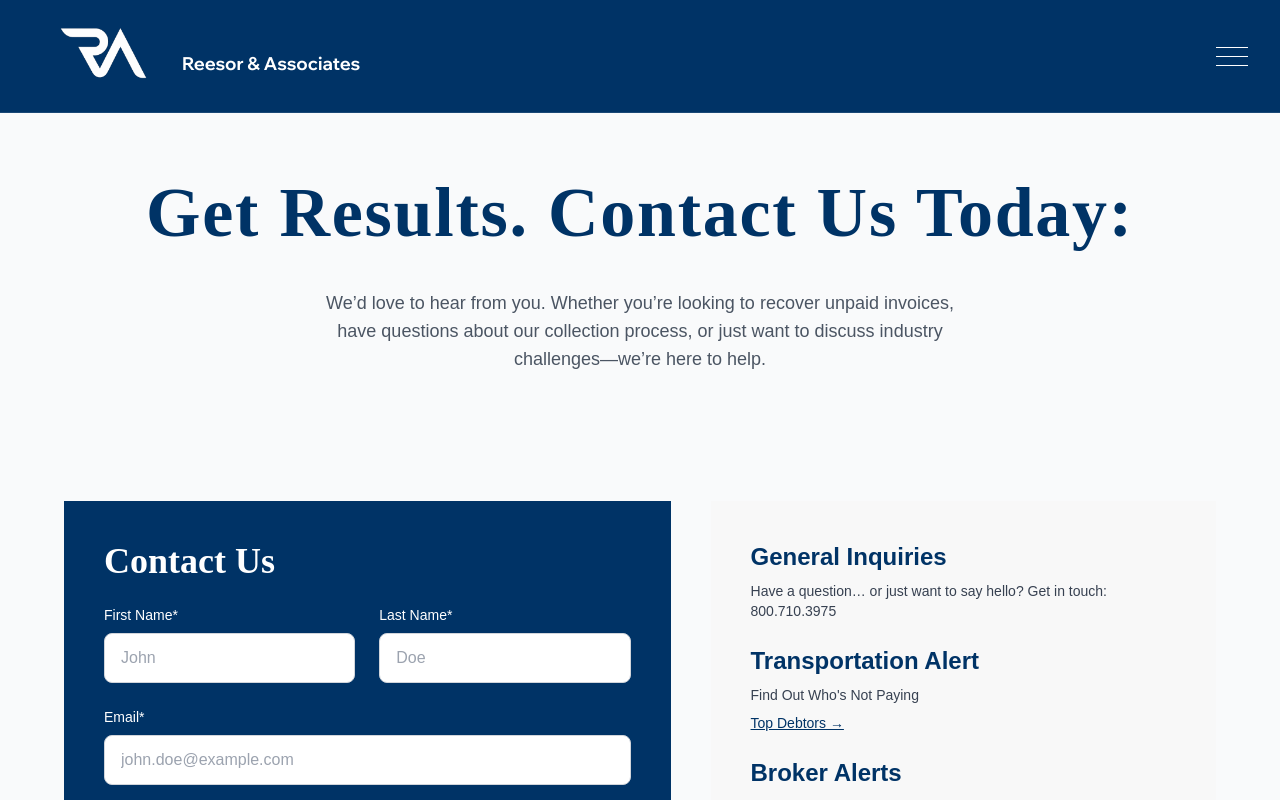
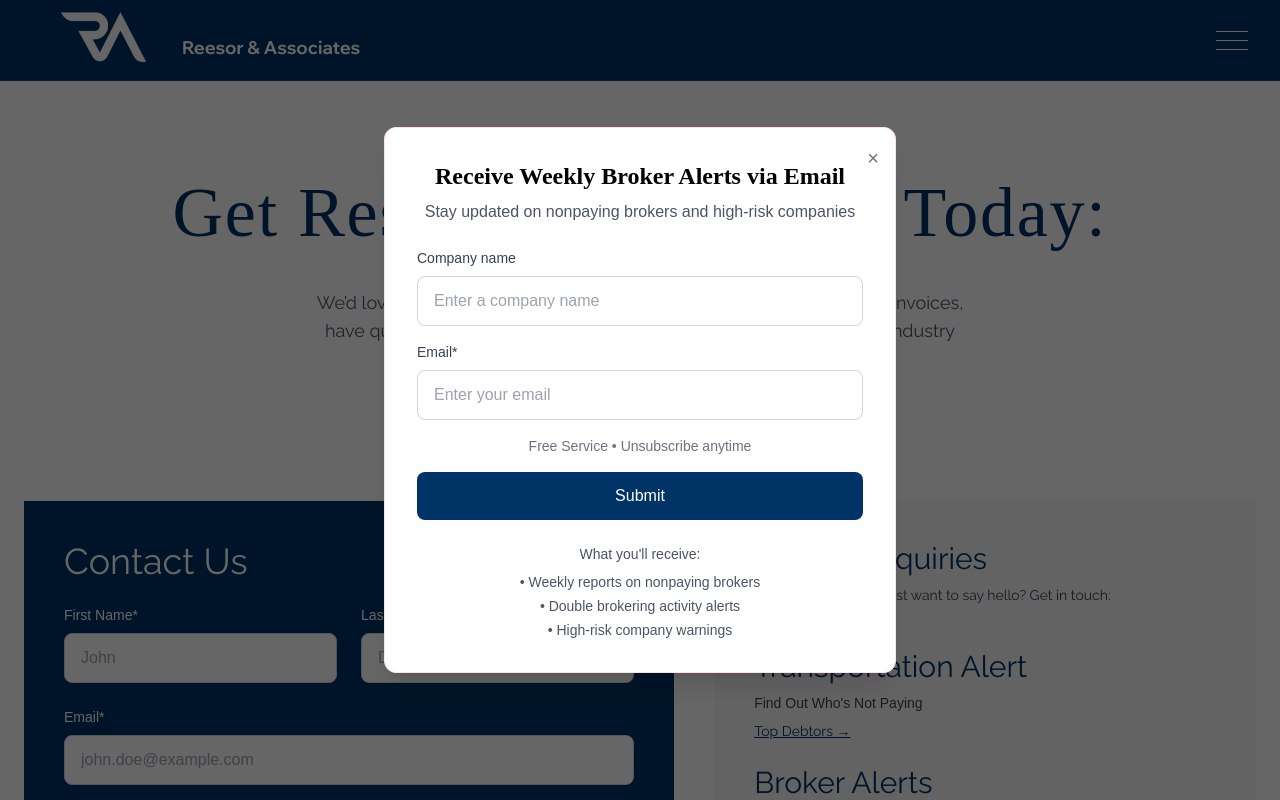
Before and after one commit to Mikemike8/ReesorAndAsociates, a React (Vite) app in the folder Reesor-Frontend/: page /about in a window 1280 px wide. Shown: the top 800 px of the page. Built offline with nearby package versions, Linux system fonts and the light colour scheme; a web font is replaced by a local one.

Commit message:
doneforthenight

```diff
--- a/Reesor-Frontend/index.html
+++ b/Reesor-Frontend/index.html
@@ -8,6 +8,7 @@
     <link href="https://cdnjs.cloudflare.com/ajax/libs/font-awesome/6.0.0-beta3/css/all.min.css" rel="stylesheet" />
     <link href="https://fonts.googleapis.com/css2?family=Fahkwang:wght@200;300;400;500;600;700&display=swap" rel="stylesheet">
     <link href="https://fonts.googleapis.com/css2?family=Wix+Madefor+Display:wght@400..800&display=swap" rel="stylesheet">
+    <link href="https://fonts.googleapis.com/css2?family=Raleway:wght@400;700&display=swap" rel="stylesheet">
 
 
     <meta name="viewport" content="width=device-width, initial-scale=1.0" />
--- a/Reesor-Frontend/src/App.jsx
+++ b/Reesor-Frontend/src/App.jsx
@@ -7,6 +7,7 @@ import Debtor from './components/Debtor';  // import the new Debtor component
 import { Navbar } from './components/Navbar';
 import  {TopDebtor} from './components/TopDebtor';
 import { Footer } from './components/Footer';
+import Modal from './components/Modal';
 
 function App() {
   return (
@@ -14,6 +15,10 @@ function App() {
       <div>
         {/* NavBar */}
         <Navbar/>
+
+
+
+
 
 
 
--- a/Reesor-Frontend/src/components/About.jsx
+++ b/Reesor-Frontend/src/components/About.jsx
@@ -1,6 +1,7 @@
 import React, { useState } from 'react';
 import { Link } from 'react-router-dom';
 import RessorLogo from '../assets/Reesorlog.png';
+import Modal from './Modal';
 
 
 const About = () => {
@@ -8,21 +9,21 @@ const About = () => {
 
   return (
     <>
-      <div className="bg-gray-50 py-16 md:py-24">
-      <div className="w-full px-4 md:px-10">
+      <div className=" py-16 md:py-24">
+      <div className="w-full ">
 
-          <section className="text-center py-16 px-4">
-            <h1 className="text-[70px] font-bold mb-6 text-[#003366] tracking-wide">
+          <section className="text-center py-16 ">
+            <h1 className="text-[70px] font-bold mb-6  font-normal    text-[#003366] tracking-wide">
               Get Results. Contact Us Today:
             </h1>
-            <p className="text-lg text-gray-600 max-w-2xl mx-auto">
+            <p className="text-lg font-raleway text-gray-600 max-w-2xl mx-auto">
               We’d love to hear from you. Whether you’re looking to recover unpaid invoices, have questions about our collection process, or just want to discuss industry challenges—we’re here to help.
             </p>
           </section>
 
           <section className="max-w-7xl mx-auto grid grid-cols-1 md:grid-cols-[1.2fr_1fr] gap-10 py-16 px-6">
-            <div className="space-y-6 p-10 bg-[#003366]">
-              <h2 className="text-4xl text-white font-semibold mb-4">Contact Us</h2>
+            <div className="space-y-6  font-normal p-10 bg-[#003366]">
+              <h2 className="text-4xl text-white font-raleway mb-4">Contact Us</h2>
               <form
                 action="https://formsubmit.co/michaeljh811@gmail.com"
                 method="POST"
@@ -30,7 +31,7 @@ const About = () => {
               >
                 <div className="grid grid-cols-1 md:grid-cols-2 gap-6">
                   <div>
-                    <label className="block text-sm font-medium text-white mb-2">First Name*</label>
+                    <label className="block text-sm font-medium text-white   mb-2">First Name*</label>
                     <input
                       type="text"
                       name="firstName"
@@ -87,7 +88,7 @@ const About = () => {
                 <input type="hidden" name="_next" value="http://localhost:5173/about" />
                 <button
                   type="submit"
-                  className="w-full bg-red-500 text-white py-4 px-6 rounded-lg hover:bg-red-600 transition-colors font-semibold text-lg"
+                  className="w-full bg-red-500 text-white py-4 px-6 rounded-lg hover:bg-red-600 transition-colors font-raleway text-md"
                 >
                   Send Message
                 </button>
@@ -96,32 +97,34 @@ const About = () => {
 
             <div className="space-y-6 bg-[#f8f8f8] p-10 text-gray-700 text-sm">
               <div>
-                <h3 className="text-2xl font-semibold mb-2 text-[#003366]">General Inquiries</h3>
-                <p>Have a question… or just want to say hello? Get in touch:</p>
-                <p className="font-medium hover:text-[#003366]">800.710.3975</p>
+                <h3 className="text-3xl font-raleway mb-2 text-[#003366]">General Inquiries</h3>
+                <p className='font-raleway'>Have a question… or just want to say hello? Get in touch:</p>
+                <p className="font-raleway hover:text-[#003366]">800.710.3975</p>
               </div>
 
               <div>
-                <h3 className="text-2xl font-semibold mb-2 text-[#003366]"> Transportation Alert</h3>
+                <h3 className="text-3xl font-raleway mb-2 text-[#003366]"> Transportation Alert</h3>
                 <p>Find Out Who's Not Paying</p>
                 <Link
               to="/topdebtor"
-              className="inline-block mt-2 text-[#003366] underline"
+              className="inline-block mt-2  font-raleway text-[#003366] underline"
             >
               Top Debtors →
             </Link>
               </div>
               <div>
-                <h3 className="text-2xl font-semibold mb-2 text-[#003366]"> Broker Alerts</h3>
+                <h3 className="text-3xl font-raleway  mb-2 text-[#003366]"> Broker Alerts</h3>
                 <p>Stay updated with the latest broker alerts and financial insights.</p>
                 <a href="#" className="inline-block mt-2 text-[#003366] underline">Sign Up Here →</a>
               </div>
 
               <div>
-                <h3 className="text-2xl font-semibold mb-2 text-[#003366]">Our Location</h3>
-                <p>73 Church St<br />Guilford, CT 06437</p>
+
+
+                <h3 className="text-3xl font-raleway mb-2 text-[#003366]">Our Location</h3>
+                <p className='font-raleway '>5689 Goodman Road<br />  Olive Branch, MS 38654</p>
                 <a
-                  href="https://www.google.com/maps"
+                  href="https://g.co/kgs/Kte1A14"
                   target="_blank"
                   rel="noreferrer"
                   className="inline-block mt-2 text-[#003366] underline"
@@ -150,7 +153,7 @@ const About = () => {
 
 
 
-
+  <Modal/>
         </div>
       </div>
     </>
--- /dev/null
+++ b/Reesor-Frontend/src/components/Modal.jsx
@@ -0,0 +1,134 @@
+import React, { useEffect, useState } from "react";
+
+export default function Modal() {
+  const [modalOpen, setModalOpen] = useState(false);
+  const [email, setEmail] = useState('');
+  const [company, setCompany] = useState('');
+  const [status, setStatus] = useState('');
+
+  // Show modal on page load
+  useEffect(() => {
+    setModalOpen(true);
+    document.body.style.overflow = "hidden";
+
+    return () => {
+      document.body.style.overflow = "auto";
+    };
+  }, []);
+
+  const handleCompanyChange = (e) => {
+    setCompany(e.target.value);
+  };
+
+  const handleEmailChange = (e) => {
+    setEmail(e.target.value);
+  };
+
+  const handleFormSubmit = async (e) => {
+    e.preventDefault();
+    setStatus('Submitting...');
+
+    try {
+      const response = await fetch('http://localhost:5010/api/save', {
+        method: 'POST',
+        headers: { 'Content-Type': 'application/json' },
+        body: JSON.stringify({ Email: email, Company: company }),
+      });
+
+      const data = await response.json();
+
+      if (response.ok) {
+        setStatus(data.message);
+        setEmail('');
+        setCompany('');
+      } else {
+        setStatus(`❌ Error: ${data.error}`);
+      }
+    } catch (err) {
+      setStatus('❌ Failed to connect to server');
+    }
+  };
+
+  const closeModal = () => {
+    setModalOpen(false);
+    document.body.style.overflow = "auto";
+  };
+
+  if (!modalOpen) return null;
+
+  return (
+    <div className="fixed inset-0 z-50 flex items-center justify-center bg-black bg-opacity-60 px-4">
+      <div className="relative bg-white rounded-xl shadow-xl p-6 md:p-8 max-w-lg w-full border border-red-100">
+        {/* Close button */}
+        <button
+          onClick={closeModal}
+          className="absolute top-4 right-4 text-gray-500 hover:text-red-600 text-xl"
+          aria-label="Close modal"
+        >
+          &times;
+        </button>
+
+        {/* Broker Alerts Subscription Card */}
+        <div className="text-center mb-6">
+          <h2 className="text-2xl font-bold text-black mb-2">
+            Receive Weekly Broker Alerts via Email
+          </h2>
+          <p className="text-gray-600">
+            Stay updated on nonpaying brokers and high-risk companies
+          </p>
+        </div>
+
+        <form className="space-y-4" onSubmit={handleFormSubmit}>
+          <div>
+            <label className="block text-sm font-medium text-gray-700 mb-2">
+              Company name
+            </label>
+            <input
+              type="text"
+              placeholder="Enter a company name"
+              value={company}
+              onChange={handleCompanyChange}
+              className="w-full px-4 py-3 border border-gray-300 rounded-lg focus:ring-2 focus:ring-red-500"
+            />
+          </div>
+
+          <div>
+            <label className="block text-sm font-medium text-gray-700 mb-2">
+              Email*
+            </label>
+            <input
+              type="email"
+              placeholder="Enter your email"
+              value={email}
+              onChange={handleEmailChange}
+              required
+              className="w-full px-4 py-3 border border-gray-300 rounded-lg focus:ring-2 focus:ring-red-500"
+            />
+          </div>
+
+          <div className="text-center text-sm text-gray-500 mb-4">
+            <p>Free Service • Unsubscribe anytime</p>
+          </div>
+
+          <button
+            type="submit"
+            className="w-full bg-custom-blue text-white py-3 px-6 rounded-lg hover:bg-blue-900 transition-colors font-medium"
+          >
+            Submit
+          </button>
+        </form>
+
+        {status && <div className="mt-4 text-center text-sm text-gray-700">{status}</div>}
+
+        <div className="mt-6 text-center text-sm text-gray-600">
+          <p className="font-medium mb-2">What you'll receive:</p>
+          <ul className="space-y-1">
+            <li>• Weekly reports on nonpaying brokers</li>
+            <li>• Double brokering activity alerts</li>
+            <li>• High-risk company warnings</li>
+          </ul>
+        </div>
+      </div>
+    </div>
+  );
+}
--- a/Reesor-Frontend/src/components/Navbar.jsx
+++ b/Reesor-Frontend/src/components/Navbar.jsx
@@ -38,7 +38,7 @@ export const Navbar = () => {
         <>
             <nav className="fixed w-full z-50 bg-custom-blue  text-white border-b border-white/10 overflow-hidden">
                 <div className="max-w-[2000px] mx-auto px-4 sm:px-8">
-                    <div className="flex justify-between items-center h-28">
+                    <div className="flex justify-between items-center h-20">
                         {/* Left side: Logo with responsive sizes */}
 
                         <div className="flex flex-row items-center text-center">
--- a/Reesor-Frontend/src/components/TopDebtor.jsx
+++ b/Reesor-Frontend/src/components/TopDebtor.jsx
@@ -1,4 +1,5 @@
 import React, { useState, useEffect } from 'react';
+import Modal from './Modal';
 
 export const TopDebtor = () => {
   // State to hold debtor data and error state
@@ -30,13 +31,14 @@ export const TopDebtor = () => {
 
   return (
     <div className="flex justify-center items-center min-h-screen bg-gray-100 py-10">
+        <Modal/>
     <div className="bg-white p-6 rounded-lg mt-20 shadow-lg w-full max-w-4xl"> {/* Changed mt-30 to mt-20 */}
       {/* Title */}
       <h1 className="text-2xl font-semibold text-center text-gray-800 mb-6">Top Debtors</h1>
 
       {/* Display Error or Data Table */}
       {error ? (
-        <p className="text-center text-red-600">{error}</p>
+        <p className="text-center bg-custom-blue ">{error}</p>
       ) : (
         <table className="w-full table-auto text-left border-collapse">
           <thead>
--- a/Reesor-Frontend/tailwind.config.js
+++ b/Reesor-Frontend/tailwind.config.js
@@ -6,7 +6,9 @@ module.exports = {
   theme: {
     extend: {
       fontFamily: {
-        display: ['"Wix Madefor Display"', 'sans-serif'], // Added Wix Madefor Display font
+        display: ['"Wix Madefor Display"', 'sans-serif'],
+        raleway: ['Raleway', 'sans-serif'],
+        montserrat: ['Montserrat', 'sans-serif'], // Added Wix Madefor Display font
       },
       colors: {
         'custom-blue': '#003366',
```
Also changed, not shown: Reesor-Frontend/src/components/Debtor.jsx (+11 -84 lines), Reesor-Frontend/src/components/Footer.jsx (+35 -18 lines), Reesor-Frontend/src/components/Home.jsx (+2 -11 lines).
